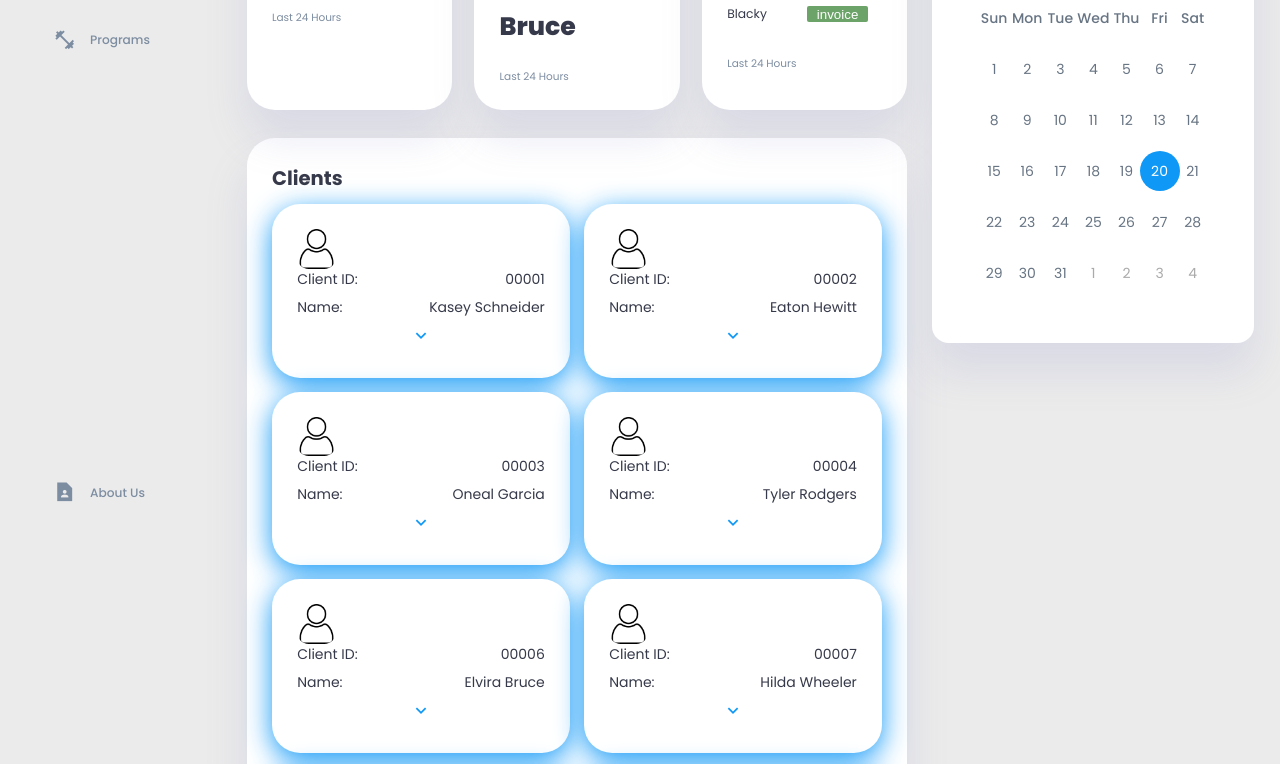
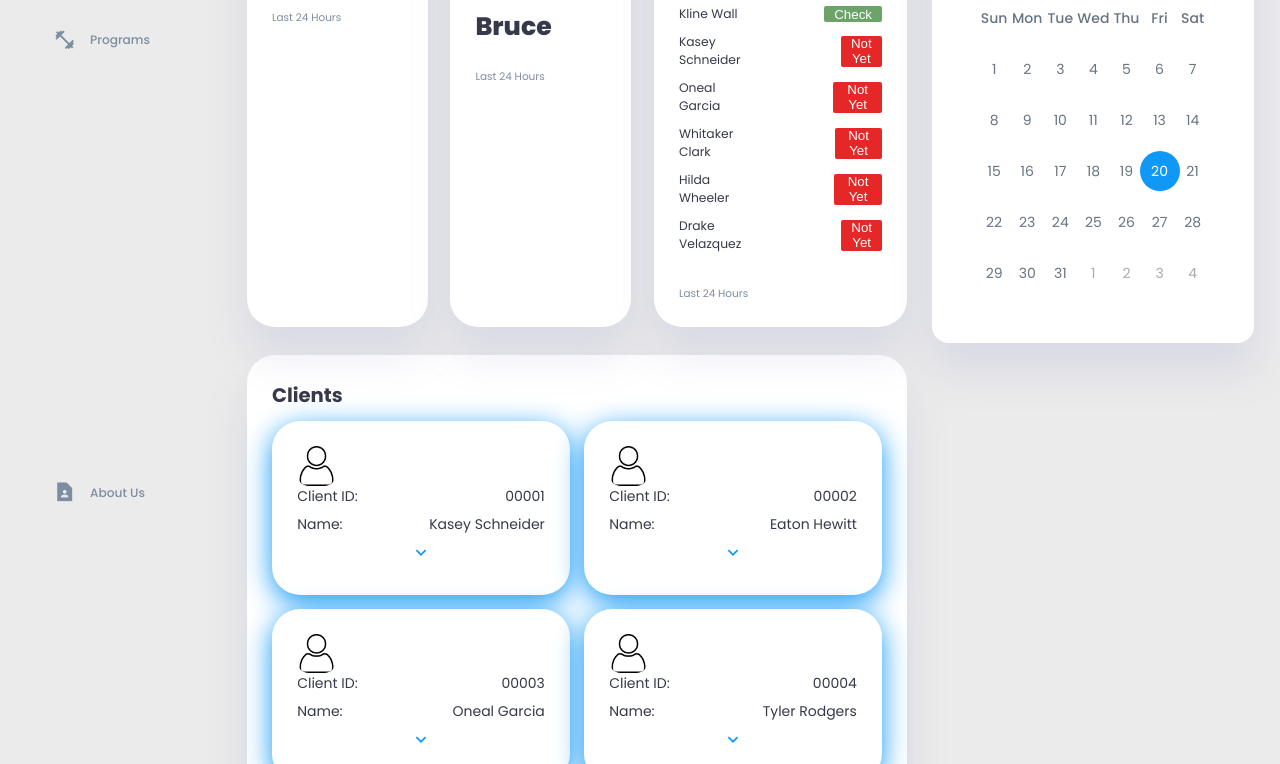
Before and after one commit to joshdavid0109/gym_tracker, a website: page Main/index.html in a window 1280 px wide. Shown: the part 233-997 px from the top of the page. Drawn offline with nearby package versions, Linux system fonts and the light colour scheme.

Commit message:
sum updates dahsboard

```diff
--- a/Main/ClientCheckIns.json
+++ b/Main/ClientCheckIns.json
@@ -48,7 +48,8 @@
             "17": "09:00",
             "18": "20:21",
             "19": "19:00",
-            "20": "12:00"
+            "20": "12:00",
+            "21": "12:00"
         }
     }
     },
@@ -58,7 +59,8 @@
         "October": {
             "17": "12:00",
             "18": "00:21",
-            "19": "06:00"
+            "19": "06:00",
+            "21": "10:00"
         }
     }
     },
@@ -89,7 +91,8 @@
         "October": {
             "17": "12:00",
             "18": "13:21",
-            "19": "23:00"
+            "19": "23:00",
+            "21": "09:00"
         }
     }
     },
@@ -109,7 +112,8 @@
         "October": {
             "17": "12:00",
             "18": "13:21",
-            "19": "03:00"
+            "19": "03:00",
+            "21": "12:00"
         }
     }
     }
--- a/Main/index.css
+++ b/Main/index.css
@@ -1147,29 +1147,50 @@ button#saveWorkoutBtn {
     text-decoration: underline;
 }
 
-
-.invoice-btn {
+.cs-parent {
+    width: 100%;
+}
+
+/* Update the styles for the buttons */
+.invoice-btn,
+.invoice-btn-red {
     background-color: #6BA368;
     color: #fff;
     border: none;
     border-radius: 2px;
     padding: .5px 10px;
     cursor: pointer;
-    margin-left: 40px;
-    display: inline-block;
-}
-
+}
+
+/* Update the styles for the list container */
+.left ul {
+    list-style: none;
+    padding: 0;
+}
+
+/* Update the styles for list items */
 .left ul li {
     display: flex;
-    align-items: center;
+    justify-content: space-between; /* Align items to the start and end */
     margin-bottom: 10px;
     font-family: 'Poppins', sans-serif;
-    ;
+    align-items: center; /* Vertically center-align items */
+}
+
+/* Adjust the margin for the red button */
+.invoice-btn-red {
+    background-color: rgb(230, 39, 39);
+    margin-left: 100px; /* Adjust this value as needed */
 }
 
 /* Hover Effect */
 .invoice-btn:hover {
     background-color: #034C3C;
+    /* Dark Green */
+}
+/* Hover Effect */
+.invoice-btn-red:hover {
+    background-color: #6d2323;
     /* Dark Green */
 }
 
--- a/Main/index.html
+++ b/Main/index.html
@@ -108,21 +108,11 @@
                     <span class="material-icons-sharp">attach_money</span>
                     <div class="middle">
                         <div class="left">
-                            <h3>Overdue Payments</h3>
-                            <ul>
-                                <li>Browny <button class="invoice-btn">invoice</button></li>
-                                <li>Whitey <button class="invoice-btn">invoice</button></li>
-                                <li>Blacky <button class="invoice-btn">invoice</button></li>
+                            <h3>Client Check Ins</h3>
+                            <ul class="cs-parent" id="client-status">
+
                             </ul>
                         </div>
-                        <!-- <div class="progress">
-							<svg>
-								<circle cx='38' cy='38' r='36'></circle>
-							</svg>
-							<div class="number">
-								<p>44%</p>
-							</div>
-						</div> -->
                     </div>
                     <small class="text-muted">Last 24 Hours</small>
                 </div>
@@ -147,7 +137,7 @@
             <form id="input-form">
                 <ul id="progress-bar">
                     <li class="active">Personal Information</li>
-                    <li>Fitnes Information</li>
+                    <li>Fitness Information</li>
                     <li>Health Information</li>
                 </ul>
 
--- a/Main/index.js
+++ b/Main/index.js
@@ -1198,6 +1198,77 @@ function displayClients(clientsList) {
     }
 }
 
+
+function statusCheck(data) {
+    const date = new Date();
+
+    let latestCheckIn = null;
+    let day = date.getDate();
+
+    const idsWithNoCheckIns = [];
+    const idsWithCheckIns = [];
+
+    data.forEach((client) => {
+        const clientId = client.id;
+        const checkIns = client.checkIns?.October || {};
+
+        // Check if the target date is missing in the client's check-ins for October
+        if (!checkIns[day]) {
+          idsWithNoCheckIns.push(clientId);
+        } else {
+            idsWithCheckIns.push(clientId);
+        }
+      });
+
+      console.log(`IDs with no check-ins for ${day}:`, idsWithNoCheckIns);
+
+      idsWithCheckIns.forEach(e => {
+
+        fetch('ClientData.json')
+            .then(res => {
+                return res.json();
+            })
+            .then(json2 => {
+                json2.forEach(el => {
+                    // console.log(el)
+            if (el._id == e) {
+                const clientStatusParent = document.getElementById("client-status");
+                const csMarkup = `  <li>${el.name} <button class="invoice-btn">Check</button></li>
+                `;
+                clientStatusParent.insertAdjacentHTML("beforeend", csMarkup);
+            }
+                })
+        // console.log(clientCounter);
+        })
+
+      })
+
+
+
+      idsWithNoCheckIns.forEach(e => {
+
+        fetch('ClientData.json')
+            .then(res => {
+                return res.json();
+            })
+            .then(json2 => {
+                json2.forEach(el => {
+                    // console.log(el)
+            if (el._id == e) {
+                const clientStatusParent = document.getElementById("client-status");
+                const csMarkup = `  <li>${el.name   } <button class="invoice-btn-red">Not Yet</button></li>
+                `;
+                clientStatusParent.insertAdjacentHTML("beforeend", csMarkup);
+            }
+                })
+        // console.log(clientCounter);
+        })
+
+      })
+}
+
+
+
 function findLatestCheckIn(data) {
     const date = new Date();
 
@@ -1228,13 +1299,18 @@ function findLatestCheckIn(data) {
 }
 
 
+
+
+
+
+
 fetch('ClientCheckIns.json')
     .then(res => {
         return res.json();
     })
     .then(json => {
+        statusCheck(json);
         const asd = findLatestCheckIn(json);
-        console.log(asd.id);
 
         fetch('ClientData.json')
             .then(res => {
@@ -1242,20 +1318,15 @@ fetch('ClientCheckIns.json')
             })
             .then(json2 => {
                 json2.forEach(el => {
-                    console.log(el)
+                    // console.log(el)
             if (el._id == asd.id) {
-                        console.log(el.name);
                         const recentClient = document.getElementById("recent-client");
                         recentClient.innerHTML = `${el.name}`
                     }
                 })
         // console.log(clientCounter);
-    })
-
-
-
-
-    })
+        })
+})
 
 
 fetch('ClientData.json')
@@ -1332,10 +1403,8 @@ fetch('ClientData.json')
                 }
             }
         })
-        console.log("qwecas");
         const clients = document.querySelectorAll(".client");
 
-        console.log("clients " + clients.length)
 
         clients.forEach((client) => {
             const expandIcon = client.querySelector(".expand");
```
